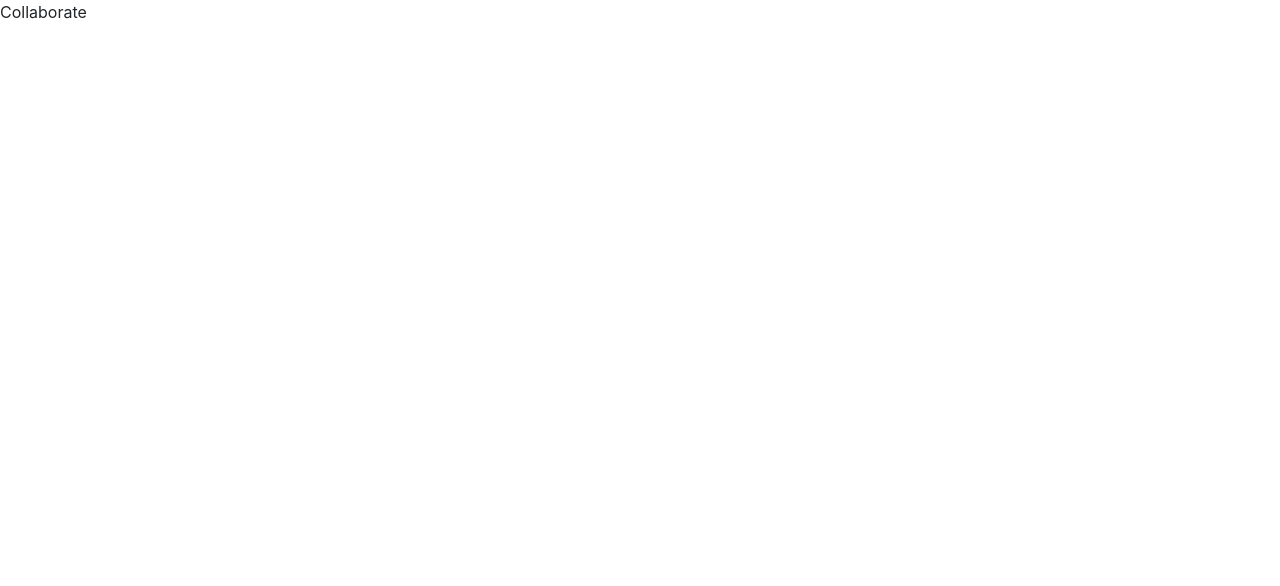
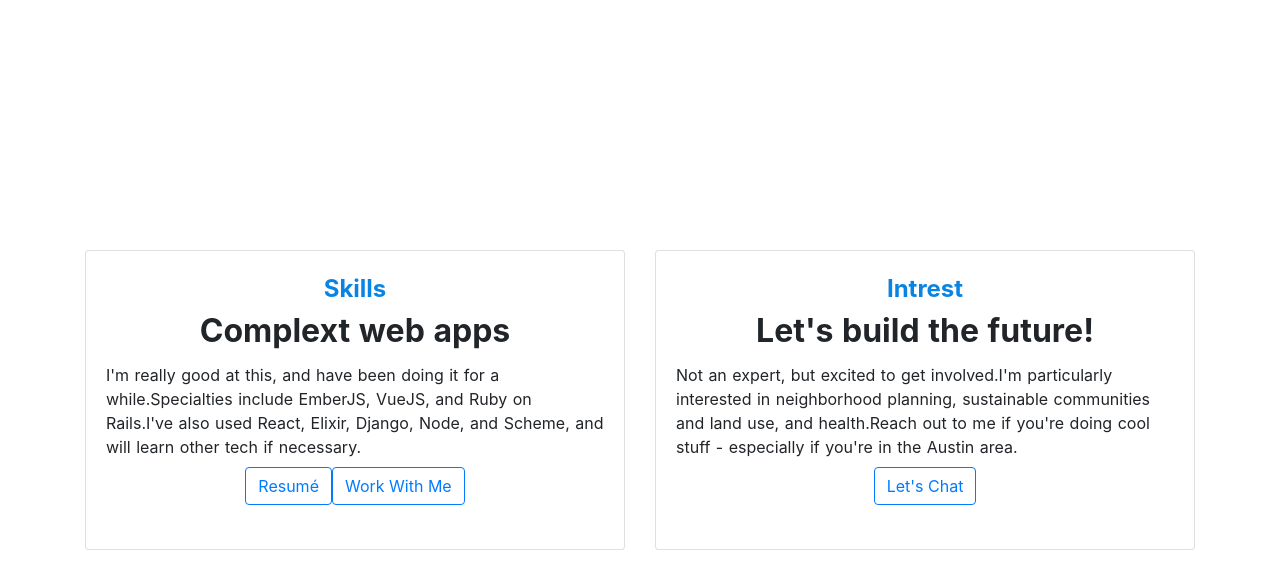
Before and after one commit to Sukhvsin2/Portfolio, a Nuxt app: page /collaborate in a window 1280 px wide. Shown: the top 586 px of the page. Built offline with nearby package versions, Linux system fonts and the light colour scheme.

Commit message:
running with dummy data

```diff
--- /dev/null
+++ b/components/CollaborateCard.vue
@@ -0,0 +1,41 @@
+<template>
+  <b-card class="card">
+      <div class="title">{{title}}</div>
+      <div class="focus">{{tagline}}</div>
+      <p class="description">{{desc}}</p>
+      <slot></slot>
+  </b-card>
+</template>
+
+<script>
+export default {
+    props: ['title', 'tagline', 'desc']
+
+}
+</script>
+
+<style scoped>
+.card{
+  min-height: 300px !important;
+  display: flex;
+  flex-direction: column;
+  justify-content: center;
+  align-items: center;
+}
+
+.title{
+  color: #0984e3;
+  font-size: 1.5rem;
+  font-weight: bold;
+  text-align: center;
+}
+.focus{
+  font-size: 2rem;
+  font-weight: bolder;
+  text-align: center;
+}
+.description{
+  font-size: 1rem;
+  margin: 8px auto;
+}
+</style>
--- a/pages/collaborate.vue
+++ b/pages/collaborate.vue
@@ -1,13 +1,65 @@
 <template>
-  <div>Collaborate</div>
+  <b-container>
+    <b-row>
+      <b-col>
+        <CollaborateCard :title="data[0].title" :tagline="data[0].tagline" :desc="data[0].desc">
+          <div class="action">
+            <b-button variant="outline-primary">
+              <a href="/Resume.pdf" download="" target="__blank">Resumé</a>
+            </b-button>
+            <b-button variant="outline-primary">
+              Work with me
+            </b-button>
+          </div>
+        </CollaborateCard>
+      </b-col>
+
+      <b-col>
+        <CollaborateCard :title="data[1].title" :tagline="data[1].tagline" :desc="data[1].desc">
+          <div class="action">
+            <b-button variant="outline-primary">Let's Chat</b-button>
+          </div>
+        </CollaborateCard>
+      </b-col>
+    </b-row>
+  </b-container>
 </template>
 
 <script>
 export default {
+  data(){
+    return{
+      data: [
+        {
+          title: 'Skills',
+          tagline: 'Complext web apps',
+          desc: "I'm really good at this, and have been doing it for a while.Specialties include EmberJS, VueJS, and Ruby on Rails.I've also used React, Elixir, Django, Node, and Scheme, and will learn other tech if necessary."
+        },
+        {
+          title: 'Intrest',
+          tagline: 'Let\'s build the future!',
+          desc: "Not an expert, but excited to get involved.I'm particularly interested in neighborhood planning, sustainable communities and land use, and health.Reach out to me if you're doing cool stuff - especially if you're in the Austin area."
+        }
+      ]
+    }
+  }
 
 }
 </script>
 
-<style>
+<style scoped>
+.container{
+  height: 100vh;
+  display: flex;
+  flex-direction: column;
+  justify-content: center;
+}
+.action{
+  text-align: center;
+}
+
+button{
+  text-transform: capitalize;
+}
 
 </style>
--- a/pages/projects.vue
+++ b/pages/projects.vue
@@ -2,7 +2,7 @@
   <b-container fluid>
       <b-row>
           <b-col cols="12" lg="2" md="2" sm="2" class="optionSection pt-3">
-              <div class="mt-2">
+              <div class="mt-2 options">
                   <b-button block :variant="active == 'all' ? 'outline-primary' : 'link'"  @click="urlChange('all')">All</b-button>
                   <div class="sectionDesc">filter by activity</div>
                   <b-button block :variant="active == 'company' ? 'outline-primary' : 'link'" @click="urlChange('company')">Company</b-button>
@@ -14,9 +14,18 @@
           </b-col>
           <b-col cols="12" lg="10" md="10" sm="12" class="optionDetails">
               <b-row class="mt-3 px-3">
-                  <b-col cols="4"><a href="/Resume.pdf" download="" target="__blank">Download Resume</a></b-col>
-                  <b-col cols="4">Content2</b-col>
-                  <b-col cols="4">Content3</b-col>
+                  <b-col cols="4">
+                      <b-button variant="link" @click="$router.push('/')">Home</b-button>
+                  </b-col>
+                  <b-col cols="4">
+                      <b-row><b-button v-for="(item,i) in categories" :key="`category${i}`" :variant="active == item.name ? 'outline-primary' : 'link'"  @click="urlChange(item.name)" size="sm">{{item.name}}</b-button></b-row>
+                  </b-col>
+                  <b-col cols="4">
+                      <b-row style="text-align: right;">
+                          <b-button :variant="order == 'recent' ? 'outline-primary' : 'link'" size="sm" class="ml-2" @click="sortProjects(active, 'recent')">Recent</b-button>
+                          <b-button :variant="order == 'old' ? 'outline-primary' : 'link'" size="sm" class="ml-2" @click="sortProjects(active, 'old')">Old</b-button>
+                      </b-row>
+                  </b-col>
               </b-row>
               <b-row class="p-3">
                   <b-col class="my-2" v-for="(data, i) in content" :key="i" cols="12" lg="4" md="6" sm="12">
@@ -33,6 +42,8 @@ export default {
     data(){
         return{
             active: 'all',
+            order: 'recent',
+            categories:[{name: 'all'}, {name: 'company'}, {name: 'personal'}, {name: 'backend'}, {name: 'frontend'}],
             content: [
                 {title: 'Title Check', content: 'This is content of this card!', link: 'null', type: 'company'},
                 {title: 'Title Check 1', content: 'This is content of this card!', link: 'null', type: 'personal'},
@@ -52,6 +63,10 @@ export default {
         urlChange(value){
             this.$router.push({path: "/projects", query: {filter: value}})
             this.active = value
+        },
+        sortProjects(type, order){
+            this.$router.push({path: '/projects', query: {filter: type, sort: order}})
+            this.order = order
         }
     }
 
@@ -62,9 +77,17 @@ export default {
 .container-fluid{
     height: 100vh;
 }
+.options > button{
+    color: white
+}
 .optionSection{
-    background-color: #a29bfe;
+    background-color: #00b894;
     height: 100vh;
+}
+@media (max-width: 760px) {
+    .optionSection{
+        display: none;
+    }
 }
 .optionDetails{
     padding-left: 25px;
@@ -73,6 +96,7 @@ export default {
 .sectionDesc{
     text-transform: uppercase;
     text-align: center;
+    font-weight: 700;
     margin-top: 10px;
     font-size: 0.9rem;
 }
```
